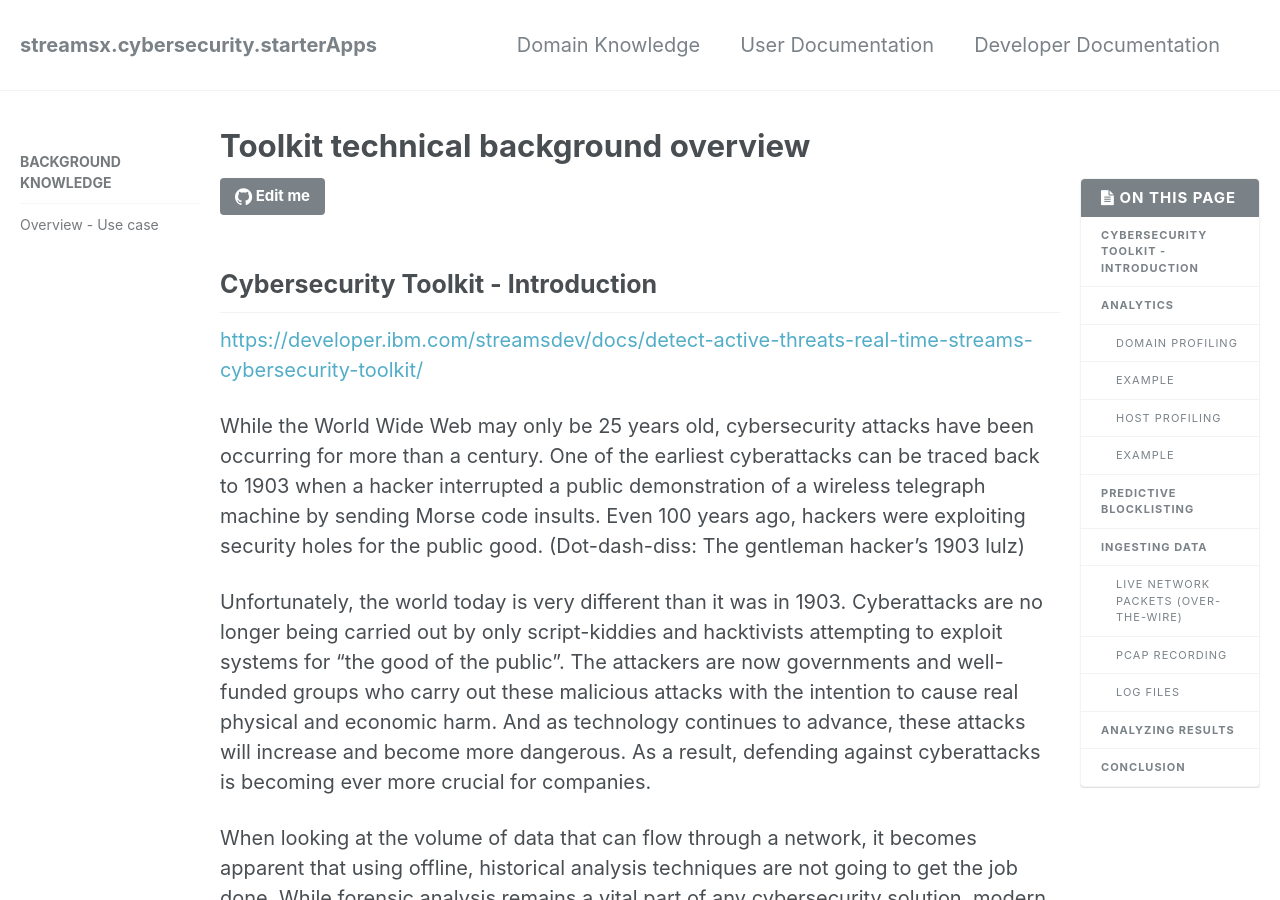
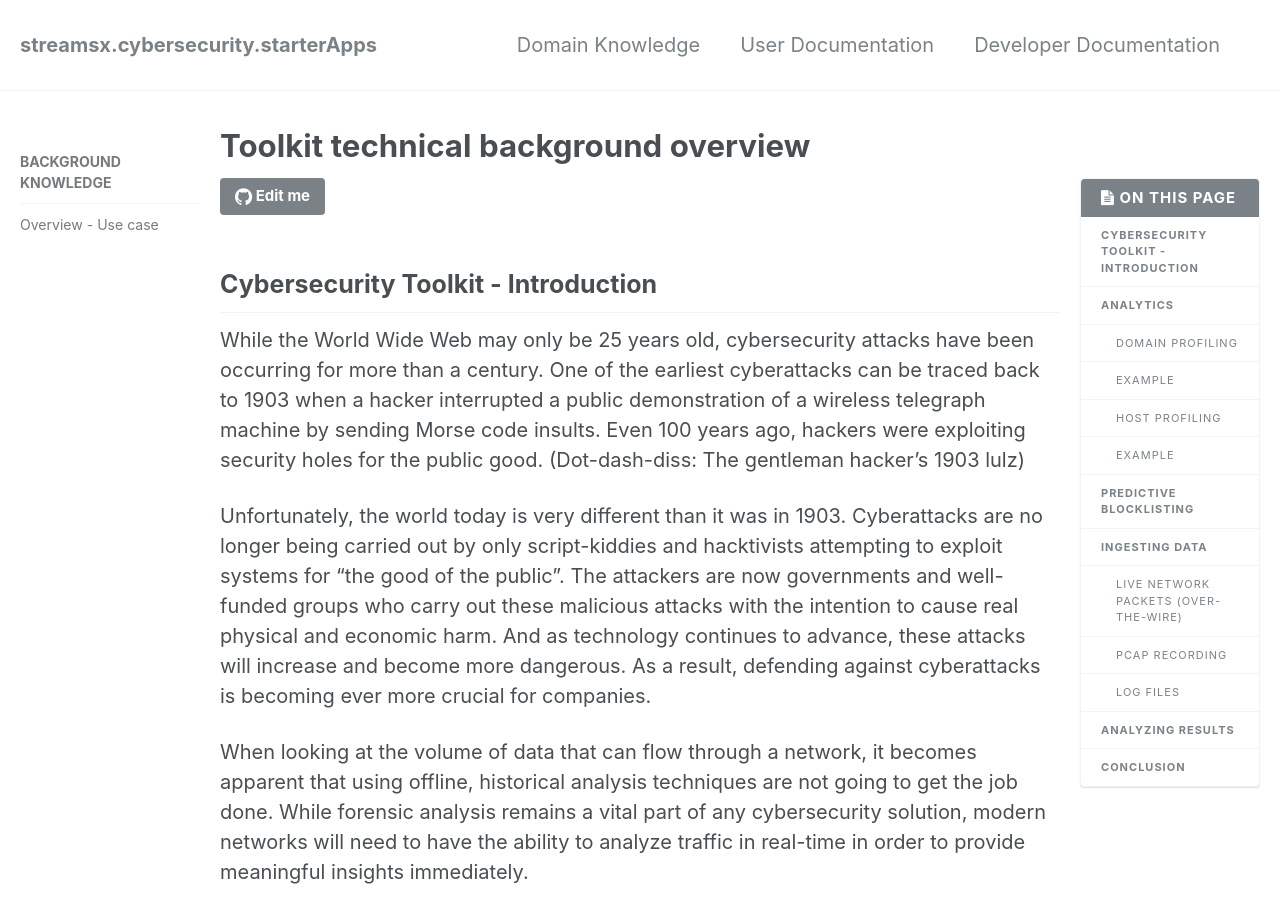
Before and after one commit to IBMStreams/streamsx.cybersecurity.starterApps, a Jekyll site: the page built from _docs/02-knowledge_overview.md, in a window 1280 px wide and 900 px high. Built offline with Jekyll 4.4.1, drawn with Linux system fonts in a browser that asks for light colours; some of the changed lines change nothing that is shown; some of the changed text lies outside the part shown.

Commit message:
update description

```diff
--- a/_docs/02-knowledge_overview.md
+++ b/_docs/02-knowledge_overview.md
@@ -2,7 +2,7 @@
 title: "Toolkit technical background overview"
 permalink: /docs/knowledge/overview/
 excerpt: "Basic knowledge of the toolkits technical domain."
-last_modified_at: 2017-08-04T12:37:48-04:00
+last_modified_at: 2020-08-17T08:37:48-04:00
 redirect_from:
    - /theme-setup/
 sidebar:
@@ -12,9 +12,6 @@ sidebar:
 {% include editme %}
 
 ## Cybersecurity Toolkit - Introduction
-
-[https://developer.ibm.com/streamsdev/docs/detect-active-threats-real-time-streams-cybersecurity-toolkit/](https://developer.ibm.com/streamsdev/docs/detect-active-threats-real-time-streams-cybersecurity-toolkit/)
-
 
 While the World Wide Web may only be 25 years old, cybersecurity attacks have been occurring for more than a century. One of the earliest cyberattacks can be traced back to 1903 when a hacker interrupted a public demonstration of a wireless telegraph machine by sending Morse code insults. Even 100 years ago, hackers were exploiting security holes for the public good. (Dot-dash-diss: The gentleman hacker's 1903 lulz)
 
```
Also changed, not shown: doc/images/dp3.png, doc/images/hp3.png, doc/images/pb2.png.
